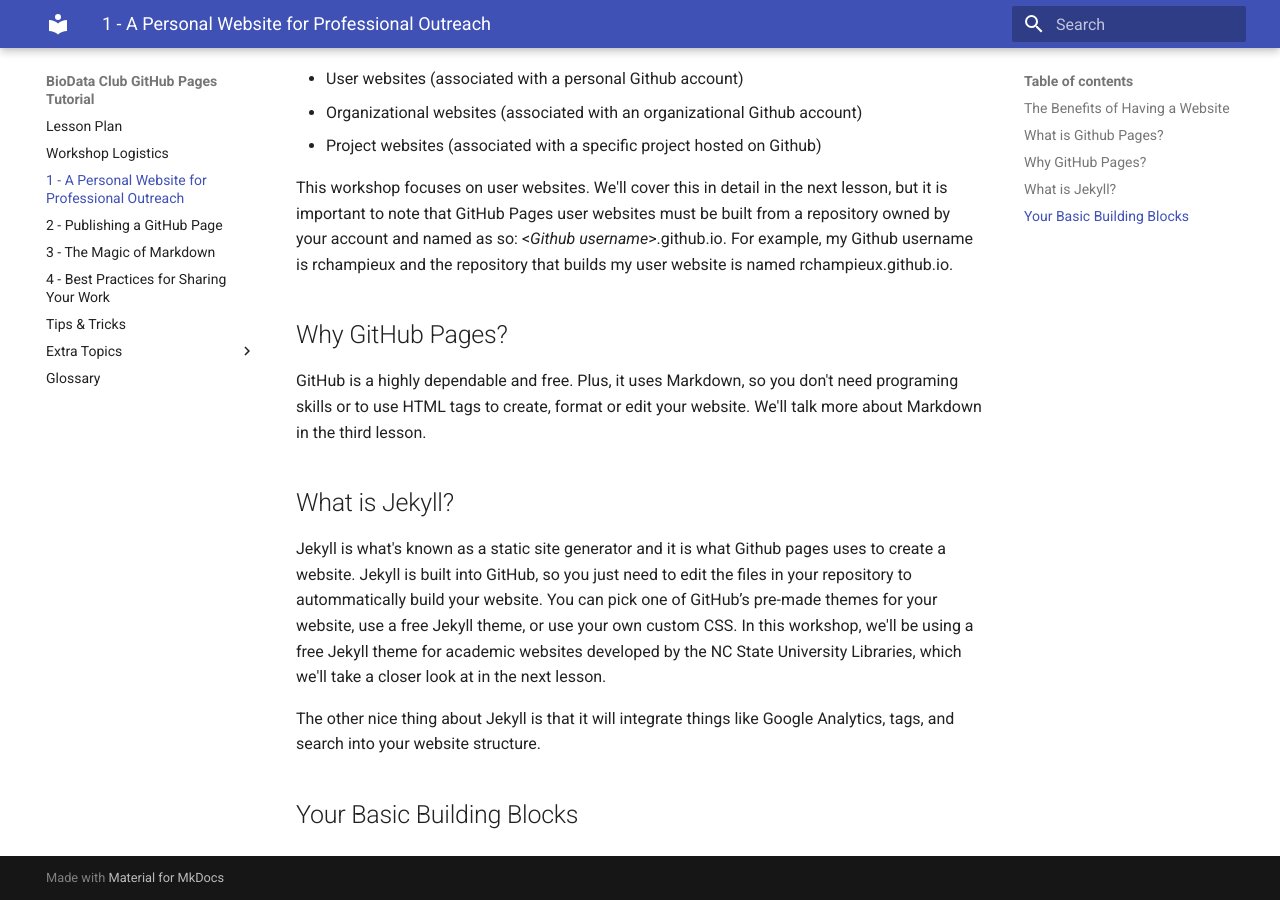
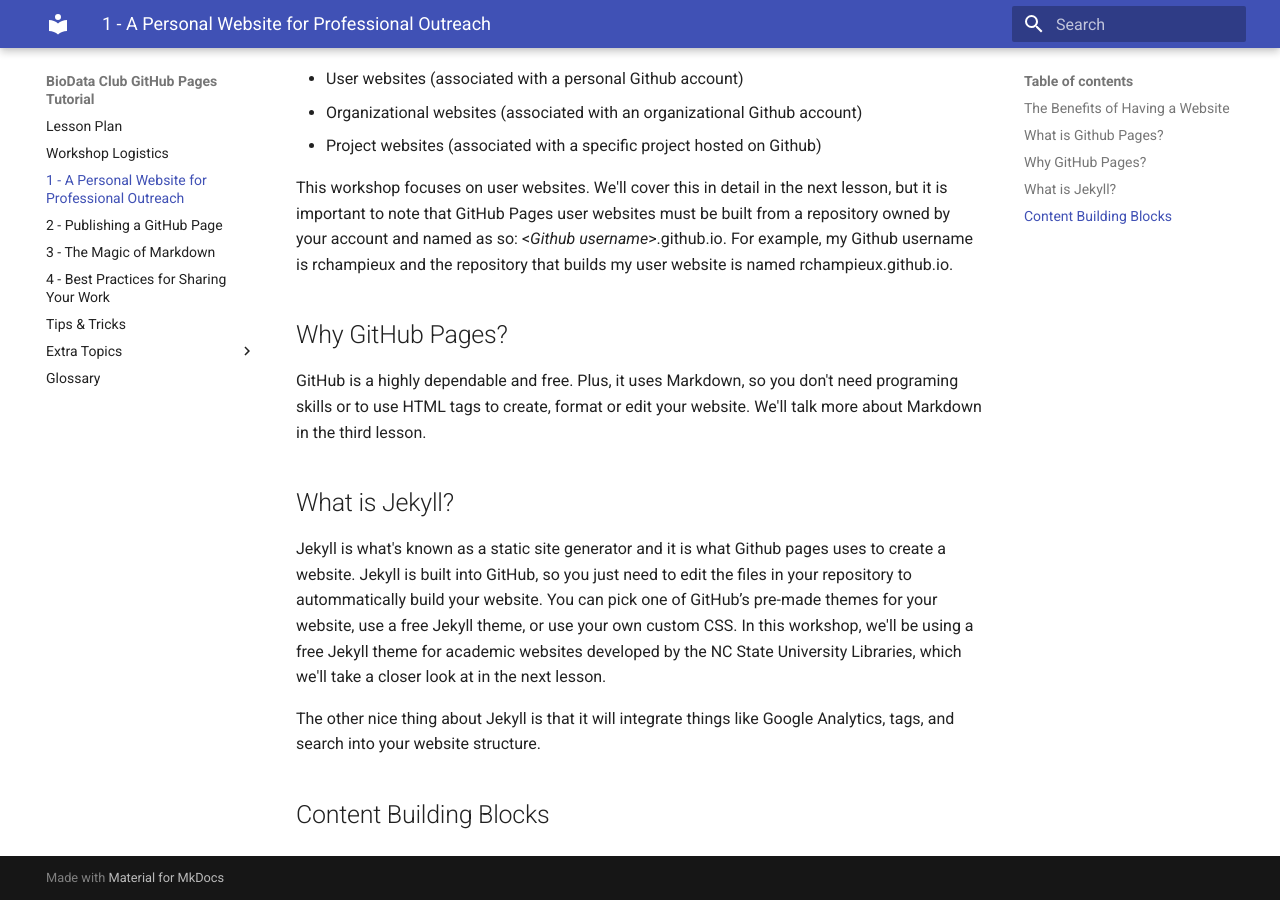
Before and after one commit to BioData-Club/ghpages-rtd, an MkDocs documentation site: the page built from docs/lessons/1.md, in a window 1280 px wide and 900 px high, scrolled down 1213 px. Built offline with MkDocs 1.6.1 and Material for MkDocs 9.7.7, drawn with Linux system fonts in a browser that asks for light colours; old or Windows-style settings are respelled for this version of MkDocs.

Commit message:
Update 1.md

```diff
--- a/docs/lessons/1.md
+++ b/docs/lessons/1.md
@@ -30,4 +30,4 @@
 
 The other nice thing about Jekyll is that it will integrate things like Google Analytics, tags, and search into your website structure.
 
-## Your Basic Building Blocks
+## Content Building Blocks
```
